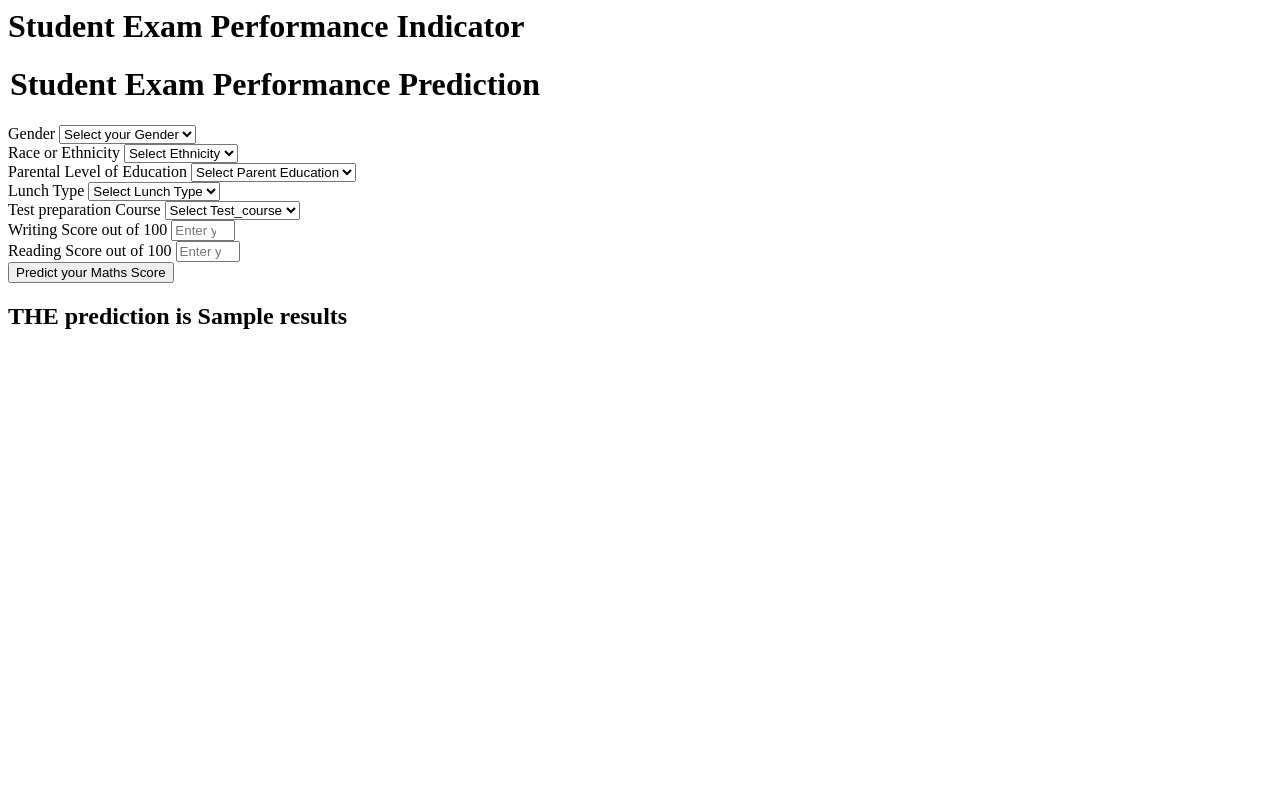
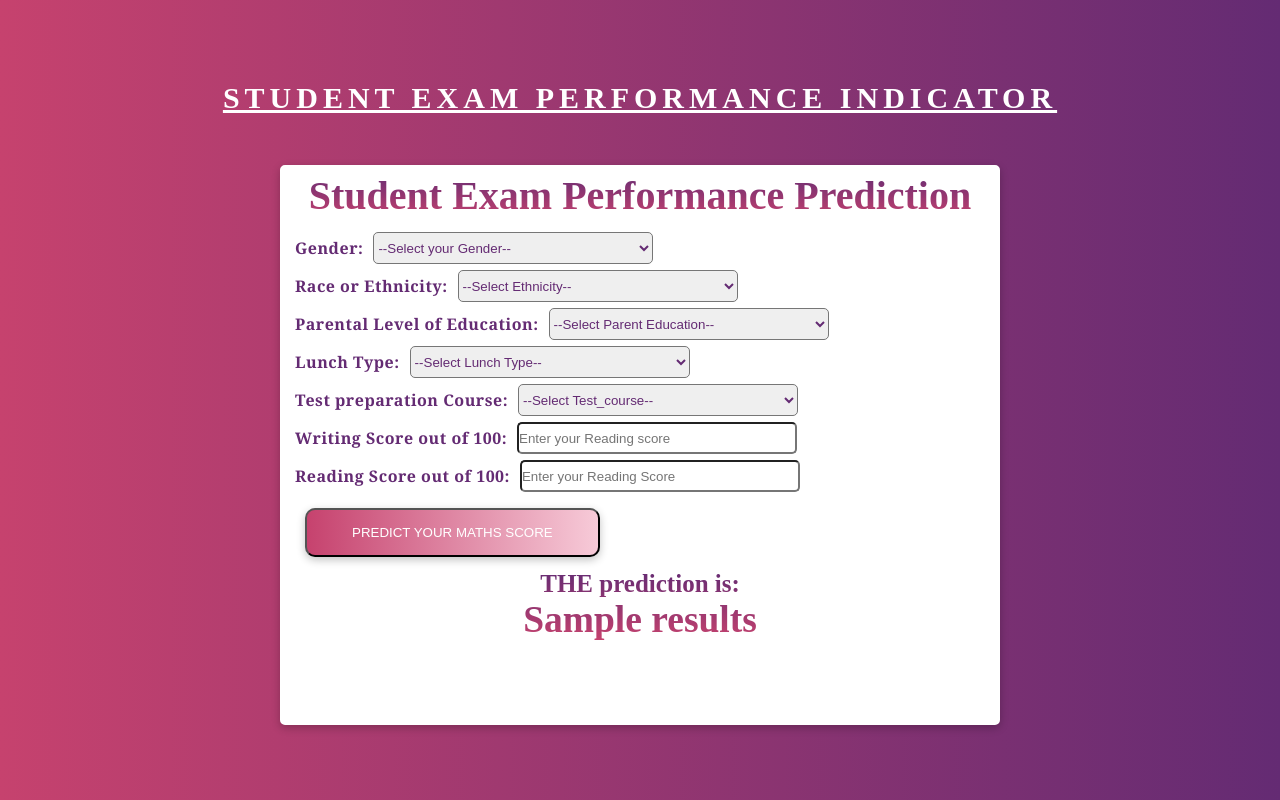
Before and after one commit to Shashwat-arch/End-to-end-Student-Mark-Prediction-System, a Flask app: template templates/home.html in a window 1280 px wide. Run offline with Flask 3, Linux system fonts and the light colour scheme; the template is opened without the code that fills it: most values are stand-ins (such as "Sample title", 1, 10 or a date in 2020).

Commit message:
Styling Front End

```diff
--- /dev/null
+++ b/templates/home.css
@@ -0,0 +1,123 @@
+* {
+  box-sizing: border-box;
+  margin: 0;
+  padding: 0;
+}
+
+.mainheading h1 {
+  font-size: 30px;
+  text-align: center;
+  line-height: 1.5em;
+  padding-bottom: 45px;
+  font-family: 'Playfair Display', serif;
+  text-transform: uppercase;
+  letter-spacing: 2px;
+  color: rgb(255, 255, 255);
+  text-decoration: underline;
+  letter-spacing: 5px;
+}
+
+.background {
+  background: #642b73; /* fallback for old browsers */
+  background: -webkit-linear-gradient(
+    to right,
+    #c6426e,
+    #642b73
+  ); /* Chrome 10-25, Safari 5.1-6 */
+  background: linear-gradient(
+    to right,
+    #c6426e,
+    #642b73
+  ); /* W3C, IE 10+/ Edge, Firefox 16+, Chrome 26+, Opera 12+, Safari 7+ */
+
+  height: 100vh;
+  width: 100%;
+  display: flex;
+  flex-direction: column;
+  justify-content: center;
+  align-items: center;
+}
+
+.innerheading {
+  margin: 0;
+  padding: 0;
+  font-size: 40px;
+  background: -webkit-linear-gradient(#642b73, #c6426e);
+  -webkit-background-clip: text;
+  -webkit-text-fill-color: transparent;
+  text-align: center;
+  margin-top: 5px;
+  margin-bottom: 10px;
+}
+
+.login {
+  height: 70vh;
+  width: 90vh;
+  border: 2px solid white;
+  background-color: white;
+  box-shadow: rgba(0, 0, 0, 0.24) 0px 3px 8px;
+  /* display: flex;
+  flex-direction: column;
+  justify-content: center;
+  align-items: center; */
+  border-radius: 5px;
+}
+
+.btn-grad {
+  background-image: linear-gradient(
+    to right,
+    #c6426e 0%,
+    #f8cdda 51%,
+    #642b73 100%
+  );
+  margin: 10px;
+  padding: 15px 45px;
+  text-align: center;
+  text-transform: uppercase;
+  transition: 0.3s;
+  background-size: 200% auto;
+  color: white;
+  box-shadow: rgba(0, 0, 0, 0.24) 0px 3px 8px;
+  border-radius: 10px;
+  display: block;
+}
+
+.btn-grad:hover {
+  background-position: right center; /* change the direction of the change here */
+  color: #fff;
+  text-decoration: none;
+  color: black;
+}
+
+.mb-3 {
+  display: flex;
+  justify-content: flex-start;
+  align-items: center;
+  flex-direction: row;
+  margin-left: 10px;
+  padding: 3px;
+}
+
+.form-label {
+  font-family: Georgia, 'Times New Roman', Times, serif;
+  font-weight: bold;
+  letter-spacing: 0.5px;
+  color: #642b73;
+  margin-right: 10px;
+}
+
+.form-control {
+  width: 35vh;
+  height: 4vh;
+  border-radius: 5px;
+  color: #642b73;
+  list-style: none;
+}
+
+.result {
+  font-size: 25px;
+  background: -webkit-linear-gradient(#642b73, #c6426e);
+  -webkit-background-clip: text;
+  -webkit-text-fill-color: transparent;
+  text-align: center;
+}
--- a/templates/home.html
+++ b/templates/home.html
@@ -1,16 +1,22 @@
 <html>
+<link rel="stylesheet" href="home.css">
+
 <body>
+    <div class="background">
+        <div class="mainheading">
+            <h1 class="h1-1">Student Exam Performance Indicator</h1>
+        </div>
+
         <div class="login">
-       <h1>Student Exam Performance Indicator</h1>
+            <h1 class="innerheading">
+                Student Exam Performance Prediction
+            </h1>
+            <form action="{{ url_for('predict_datapoint')}}" method="post">
 
-       <form action="{{ url_for('predict_datapoint')}}" method="post">
-        <h1>
-            <legend>Student Exam Performance Prediction</legend>
-        </h1>
                 <div class="mb-3">
-            <label class="form-label">Gender</label>
+                    <label class="form-label">Gender: </label>
                     <select class="form-control" name="gender" placeholder="Enter you Gender" required>
-                <option class="placeholder" selected disabled value="">Select your Gender</option>
+                        <option class="placeholder" selected disabled value="">--Select your Gender--</option>
                         <option value="male">
                             Male
                         </option>
@@ -20,9 +26,9 @@
                     </select>
                 </div>
                 <div class="mb-3">
-            <label class="form-label">Race or Ethnicity</label>
+                    <label class="form-label">Race or Ethnicity: </label>
                     <select class="form-control" name="ethnicity" placeholder="Enter you ethnicity" required>
-                <option class="placeholder" selected disabled value="">Select Ethnicity</option>
+                        <option class="placeholder" selected disabled value="">--Select Ethnicity--</option>
                         <option value="group A">
                             Group A
                         </option>
@@ -41,10 +47,10 @@
                     </select>
                 </div>
                 <div class="mb-3">
-            <label class="form-label">Parental Level of Education</label>
+                    <label class="form-label">Parental Level of Education: </label>
                     <select class="form-control" name="parental_level_of_education"
                         placeholder="Enter you Parent Education" required>
-                <option class="placeholder" selected disabled value="">Select Parent Education</option>
+                        <option class="placeholder" selected disabled value="">--Select Parent Education--</option>
                         <option value="associate's degree">
                             associate's degree
                         </option>
@@ -66,9 +72,9 @@
                     </select>
                 </div>
                 <div class="mb-3">
-            <label class="form-label">Lunch Type</label>
+                    <label class="form-label">Lunch Type: </label>
                     <select class="form-control" name="lunch" placeholder="Enter you Lunch" required>
-                <option class="placeholder" selected disabled value="">Select Lunch Type</option>
+                        <option class="placeholder" selected disabled value="">--Select Lunch Type--</option>
                         <option value="free/reduced">
                             free/reduced
                         </option>
@@ -78,10 +84,9 @@
                     </select>
                 </div>
                 <div class="mb-3">
-            <label class="form-label">Test preparation Course</label>
-            <select class="form-control" name="test_preparation_course" placeholder="Enter you Course"
-                required>
-                <option class="placeholder" selected disabled value="">Select Test_course</option>
+                    <label class="form-label">Test preparation Course: </label>
+                    <select class="form-control" name="test_preparation_course" placeholder="Enter you Course" required>
+                        <option class="placeholder" selected disabled value="">--Select Test_course--</option>
                         <option value="none">
                             None
                         </option>
@@ -91,21 +96,28 @@
                     </select>
                 </div>
                 <div class="mb-3">
-            <label class="form-label">Writing Score out of 100</label>
+                    <label class="form-label">Writing Score out of 100: </label>
                     <input class="form-control" type="number" name="reading_score"
                         placeholder="Enter your Reading score" min='0' max='100' />
                 </div>
                 <div class="mb-3">
-            <label class="form-label">Reading Score out of 100</label>
+                    <label class="form-label">Reading Score out of 100: </label>
                     <input class="form-control" type="number" name="writing_score"
                         placeholder="Enter your Reading Score" min='0' max='100' />
                 </div>
                 <div class="mb-3">
-            <input class="btn btn-primary" type="submit" value="Predict your Maths Score" required />
+                    <input class="btn btn-grad" type="submit" value="Predict your Maths Score" required />
                 </div>
             </form>
-    <h2>
-       THE  prediction is {{results}}
+            <h2 class="result">
+                THE prediction is:
+                <div>
+                    <h2>{{results}}</h2>
+                </div>
             </h2>
+        </div>
+    </div>
+
     <body>
+
 </html>
```
Lines whose indentation alone changed are shown as unchanged.
